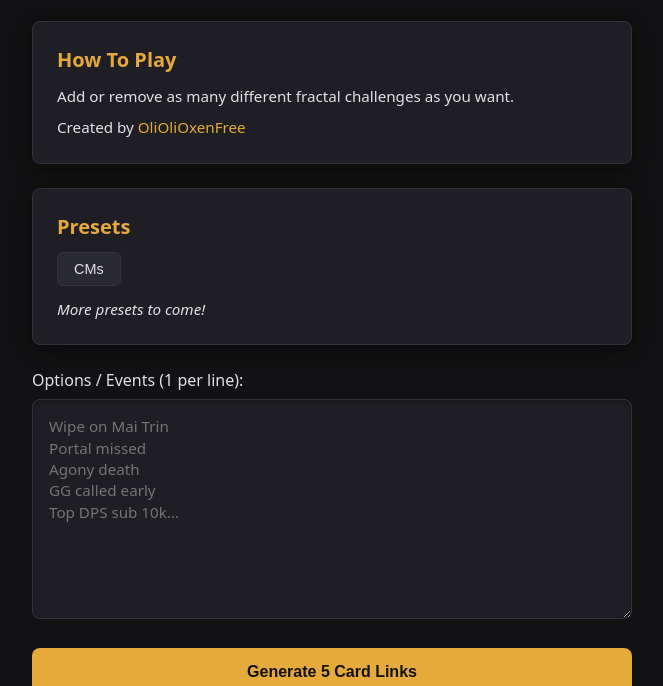
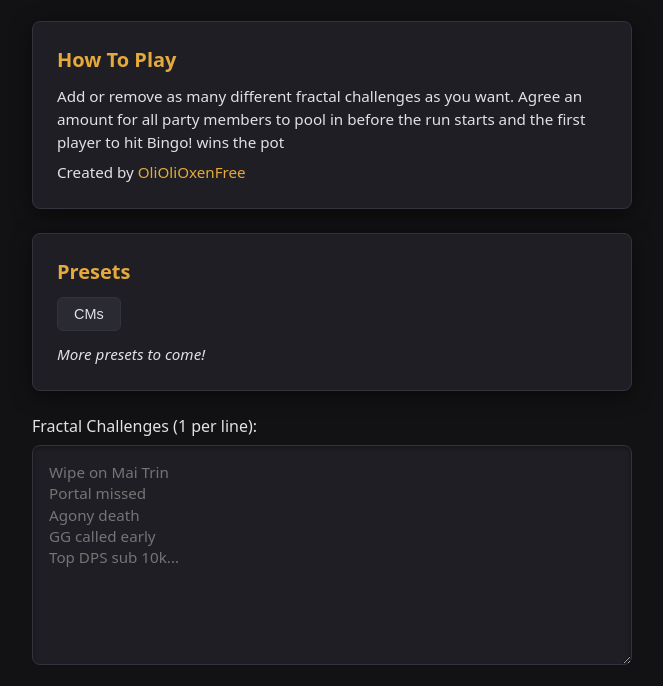
Before and after one commit to OliOli-OxenFree/Guild-Wars-2-Fractal-Bingo, a website: page public/index.html in a window 1280 px wide. Shown: the part 78-764 px from the top of the page, without its empty margins (308-971 px from the left). Drawn offline with Linux system fonts and the light colour scheme.

Commit message:
Update index.html

```diff
--- a/public/index.html
+++ b/public/index.html
@@ -228,7 +228,7 @@
 
     <div class="info-card">
       <h2>How To Play</h2>
-      <p>Add or remove as many different fractal challenges as you want.</p>
+      <p>Add or remove as many different fractal challenges as you want. Agree an amount for all party members to pool in before the run starts and the first player to hit Bingo! wins the pot</p>
       <p>Created by <a href="https://www.youtube.com/@OliOli.OxenFree" target="_blank" rel="noopener noreferrer">OliOliOxenFree</a></p>
     </div>
 
@@ -239,19 +239,22 @@
         <button type="button" class="preset-btn" data-preset="cms">
           <span>CMs</span>
         </button>
+        <!-- EASILY ADD MORE BUTTONS HERE IN THE FUTURE:
+        <button type="button" class="preset-btn" data-preset="t4s"><span>T4s</span></button>
+        -->
       </div>
       <p class="preset-note">More presets to come!</p>
     </div>
 
     <div class="form-group">
-      <label for="options">Options / Events (1 per line):</label>
+      <label for="options">Fractal Challenges (1 per line):</label>
       <textarea id="options" placeholder="Wipe on Mai Trin&#10;Portal missed&#10;Agony death&#10;GG called early&#10;Top DPS sub 10k..."></textarea>
     </div>
 
     <button id="generateBtn" class="generate-btn">Generate 5 Card Links</button>
 
     <div id="results" class="results">
-      <h2>Your Generated Card Links:</h2>
+      <h2>Send one of these links to each player in the party</h2>
       <ul id="linkList"></ul>
     </div>
 
@@ -264,7 +267,7 @@
   </div>
 
   <script>
-    // PRESET DATA STORE
+    // PRESET DATA STORE (Easily add future preset keys here)
     const PRESETS = {
       cms: [
         "Be the last player to type /gg and die when it's needed.",
@@ -325,6 +328,8 @@
         "Complete more than one Astral Purifier minigame without spawning any mobs in the Lonely Tower.",
         "Finish the Lonely Tower on an odd number of orb stacks."
       ]
+      // FUTURE PRESETS EXAMPLE:
+      // t4s: [ "Option 1", "Option 2" ]
     };
 
     // PRESET TOGGLE HANDLER
@@ -339,10 +344,12 @@
         const isActive = button.classList.contains('active');
 
         if (isActive) {
+          // Toggle OFF: Remove preset items from textarea
           button.classList.remove('active');
           const presetSet = new Set(presetLines);
           currentLines = currentLines.filter(line => !presetSet.has(line));
         } else {
+          // Toggle ON: Add preset items (prevent duplicates)
           button.classList.add('active');
           presetLines.forEach(line => {
             if (!currentLines.includes(line)) {
```
